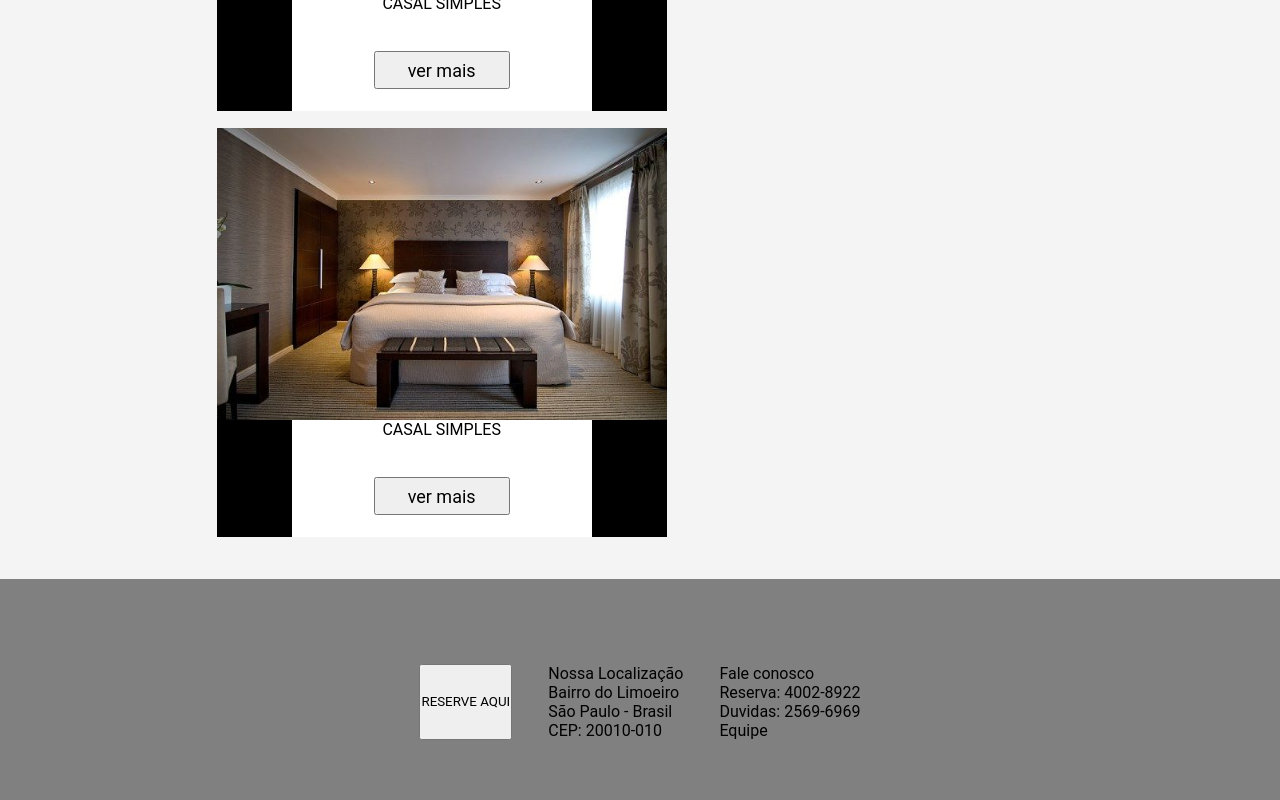
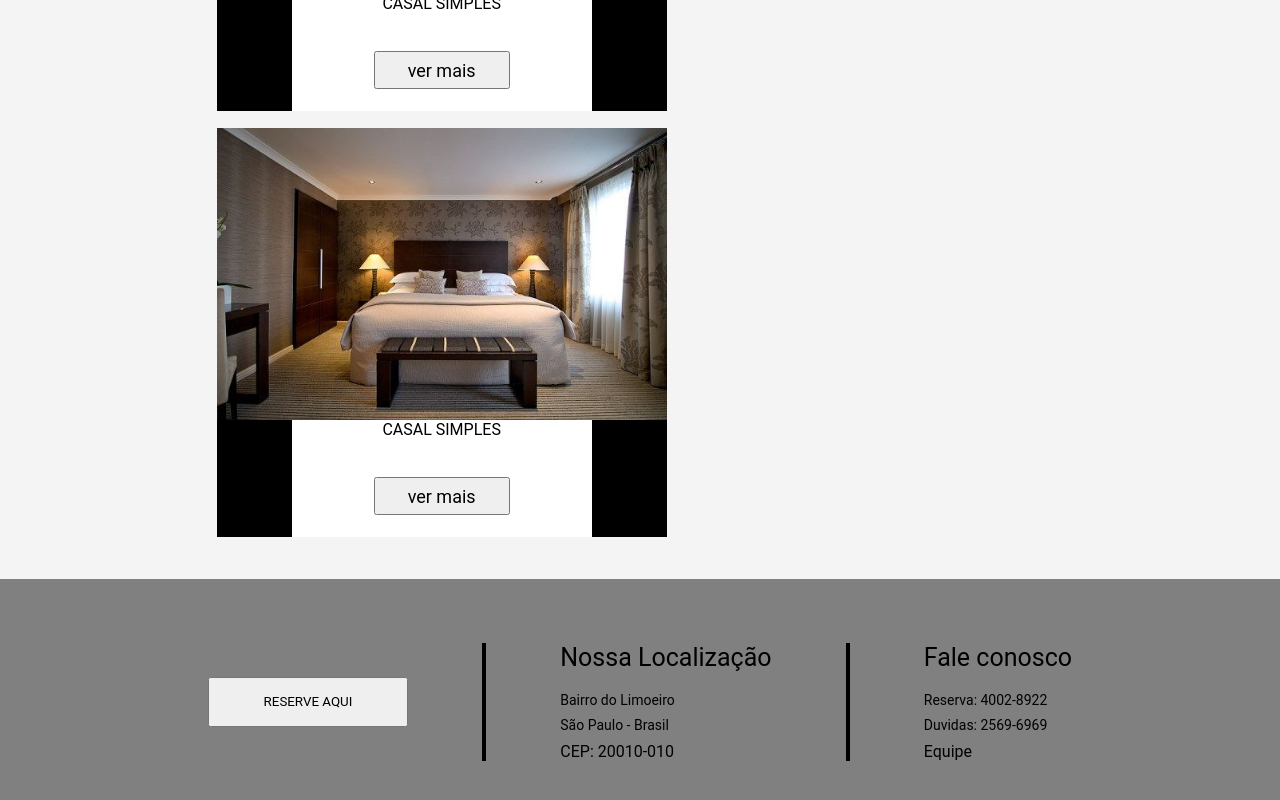
Before and after one commit to CaioLima96/projetoModulo05, a React (Create React App) app: page / in a window 1280 px wide. Shown: the part 1972-2772 px from the top of the page. Built offline with nearby package versions, Linux system fonts and the light colour scheme; a web font is replaced by a local one.

Commit message:
FEAT: estilizado o footer

```diff
--- a/src/components/global/Footer/Index.css
+++ b/src/components/global/Footer/Index.css
@@ -7,12 +7,28 @@ footer {
 
 .footerContent {
     display: flex;
-    justify-content: center;
+    justify-content: space-between;
 
+}
+
+.footerContent button {
+    width: 200px;
+    height: 50px;
+    align-self: center;
 }
 
 .footerContent ul {
     list-style: none;
+}
+
+.footerContent ul li:first-child {
+    font-size: 1.563rem;
+    margin-bottom: 1.25rem;
+}
+
+.footerContent ul li:not(li:first-child, li:last-child) {
+    font-size: 0.875rem;
+    margin-bottom: 0.563rem;
 }
 
 .footerContent {
@@ -23,9 +39,9 @@ footer {
 
 .divBar{
     width: 4px;
-    height: 100%;
     margin: 0 1rem;
     background-color: black;
+    border: 1px solid black;
 }
 
 @media (max-width: 1024px){
```
